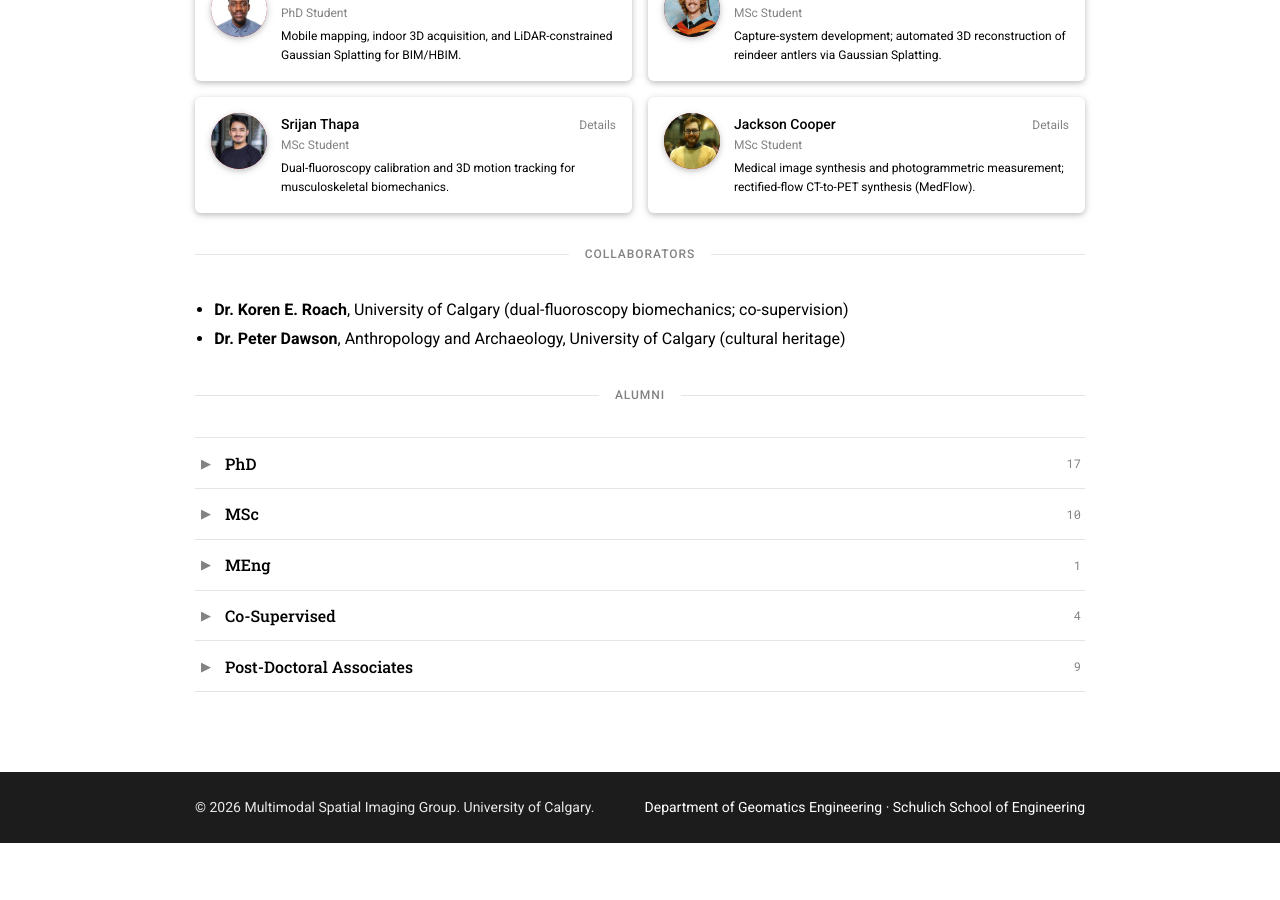
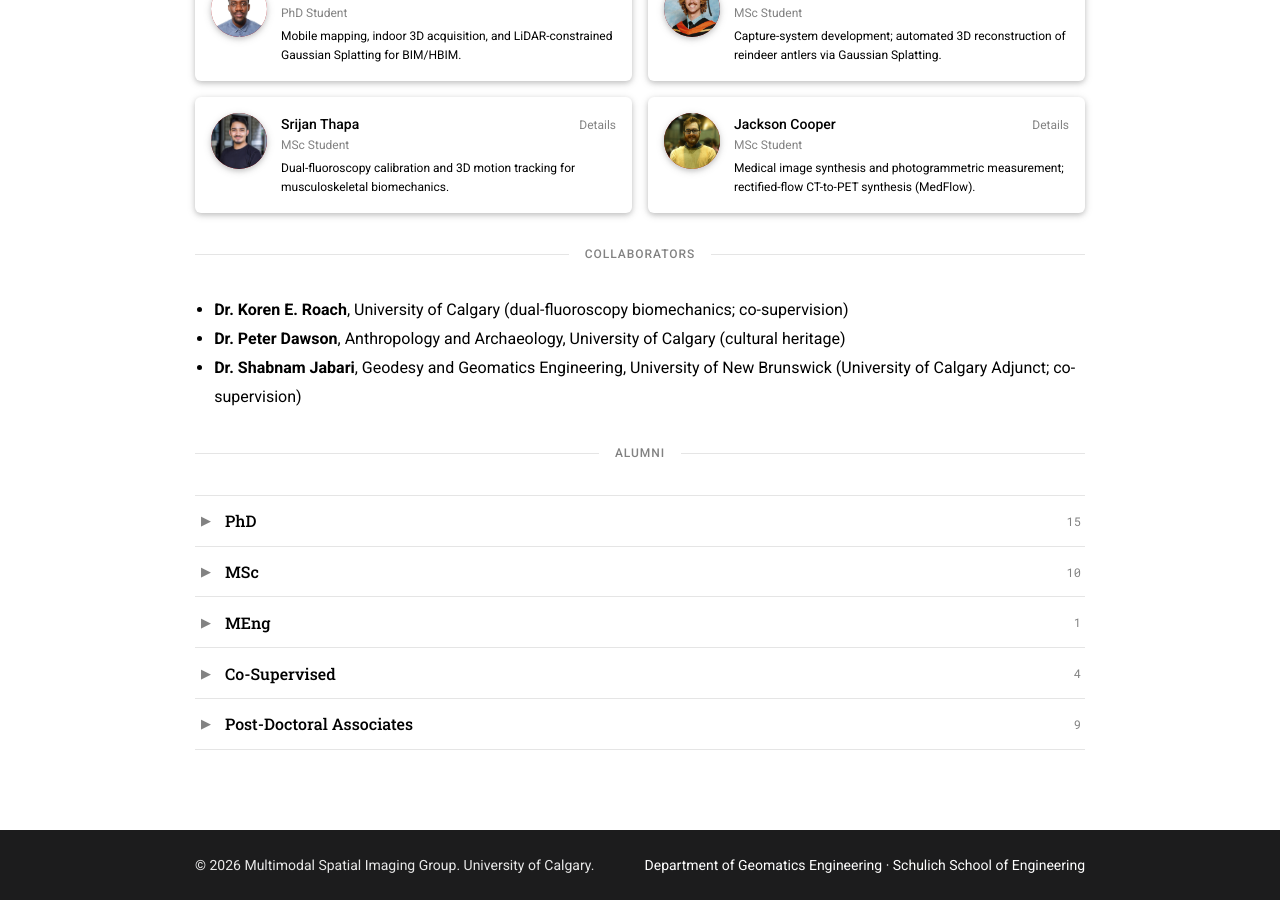
Before and after one commit to multimodalsig/multimodalsig.github.io, a Jekyll site: the page built from people.html, in a window 1280 px wide and 900 px high, scrolled down 1016 px. Built offline with Jekyll 4.4.1, drawn with Linux system fonts in a browser that asks for light colours; before the commit the page ends 1859 px from its top, so only the background shows below that.

Commit message:
People: add Shabnam Jabari as collaborator; drop the two Curtin PhDs
Removes Kwang-Ho Bae (2006) and Andrew Hansen (2007) from the PhD alumni list,
leaving the 15 University of Calgary PhDs. Those two were the only entries drawn
from the Curtin University tab of the thesis spreadsheet.

```diff
--- a/_data/people.yml
+++ b/_data/people.yml
@@ -328,6 +328,9 @@ collaborators:
   - name: Dr. Peter Dawson
     affiliation: Anthropology and Archaeology, University of Calgary
     note: cultural heritage
+  - name: Dr. Shabnam Jabari
+    affiliation: Geodesy and Geomatics Engineering, University of New Brunswick
+    note: University of Calgary Adjunct; co-supervision
 
 # ---- Alumni -----------------------------------------------------------------
 # Grouped accordions. `id` must be unique. Add `open: true` to a group to make it
@@ -340,8 +343,6 @@ alumni:
   - id: phd
     title: PhD
     members:
-      - { name: "Kwang-Ho Bae", year: "2006", thesis: "Automated Registration of Unorganised Point Clouds from Terrestrial Laser Scanners" }
-      - { name: "Andrew Hansen", year: "2007", thesis: "Semi-automated Geomorphological Mapping Applied to Landslide Hazard Analysis" }
       - { name: "Herve Lahamy", year: "2013", thesis: "Real-Time Hand Posture Recognition Using a Range Camera" }
       - { name: "Sherif Ibrahim", year: "2013", thesis: "Detection of Road Furniture from Mobile Terrestrial Laser Scanning Point Clouds" }
       - { name: "Jacky Chow", year: "2014", thesis: "Multi-Sensor Integration for Indoor 3D Reconstruction" }
```
